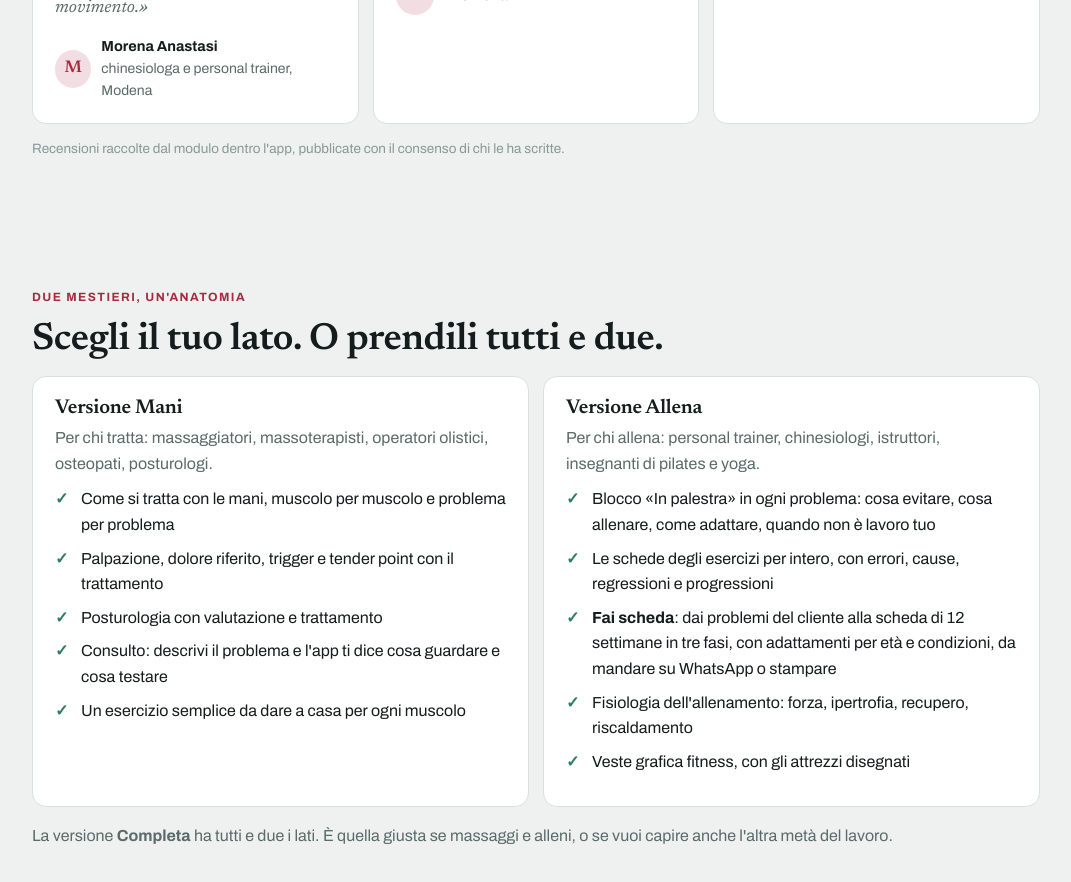
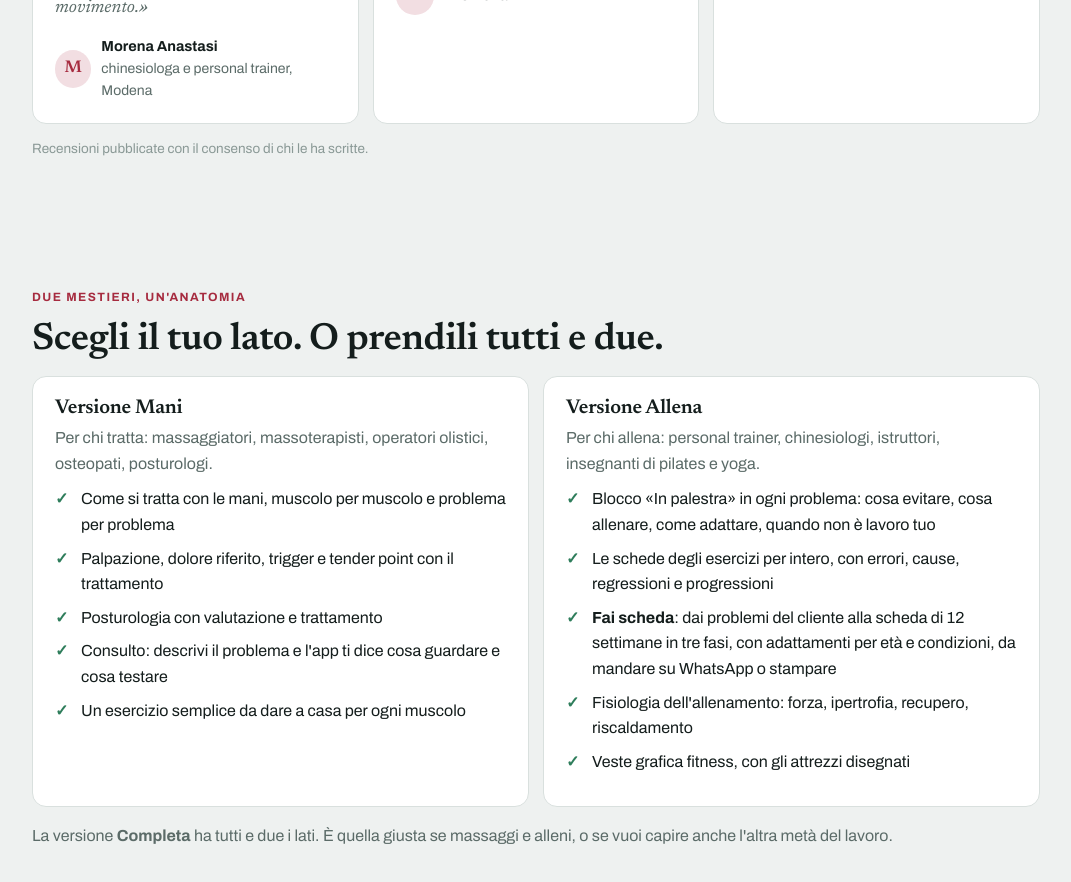
Before and after one commit to davidemcb/tavola-viva, a plain HTML site: page prova.html in a window 1280 px wide. Shown: the part 3680-4562 px from the top of the page, without its empty margins (104-1175 px from the left). Drawn offline with Linux system fonts and the light colour scheme.

Commit message:
Nota sotto le recensioni
Co-Authored-By: Claude Fable 5.1 <noreply@anthropic.com>

```diff
--- a/prova.html
+++ b/prova.html
@@ -168,7 +168,7 @@ footer a{color:var(--muted)}
       <div class="card"><div class="stelle">★★★★★</div><p class="quote">«La cosa che apprezzo di più è che non è soltanto un atlante anatomico: è uno strumento con cui continuo a imparare ogni giorno. Le informazioni sono organizzate in modo pratico e collegate tra loro, così riesco ad approfondire muscoli, test, posture e possibili cause dei problemi che incontro nel lavoro quotidiano. Anche con l'esperienza che ho maturato negli anni, trovo sempre qualcosa di utile da imparare o un dettaglio che mi aiuta a ragionare meglio. È come avere un supporto professionale sempre a portata di mano.»</p><div class="chi"><span class="ini">F</span><span><b>Filomena A.</b></span></div></div>
       <div class="card"><div class="stelle">★★★★★</div><p class="quote">«Da quando utilizzo AnatomiaPratica nel mio studio, il mio modo di affrontare i problemi dei clienti è migliorato tantissimo. Mi aiuta a collegare il sintomo alle possibili cause, a capire dove guardare e a scegliere con maggiore consapevolezza come intervenire. Sto imparando davvero un sacco di cose e, soprattutto, riesco spesso a individuare più rapidamente la strada giusta per risolvere il problema. Per chi lavora sul corpo, è uno strumento che fa davvero la differenza.»</p><div class="chi"><span class="ini">M</span><span><b>Manuela P.</b></span></div></div>
     </div>
-    <p style="margin-top:14px;font-size:13.5px;color:var(--faint)">Recensioni raccolte dal modulo dentro l'app, pubblicate con il consenso di chi le ha scritte.</p>
+    <p style="margin-top:14px;font-size:13.5px;color:var(--faint)">Recensioni pubblicate con il consenso di chi le ha scritte.</p>
   </div>
 </section>
 
```
Also changed, not shown: server/public/prova.html (+1 -1 lines).
